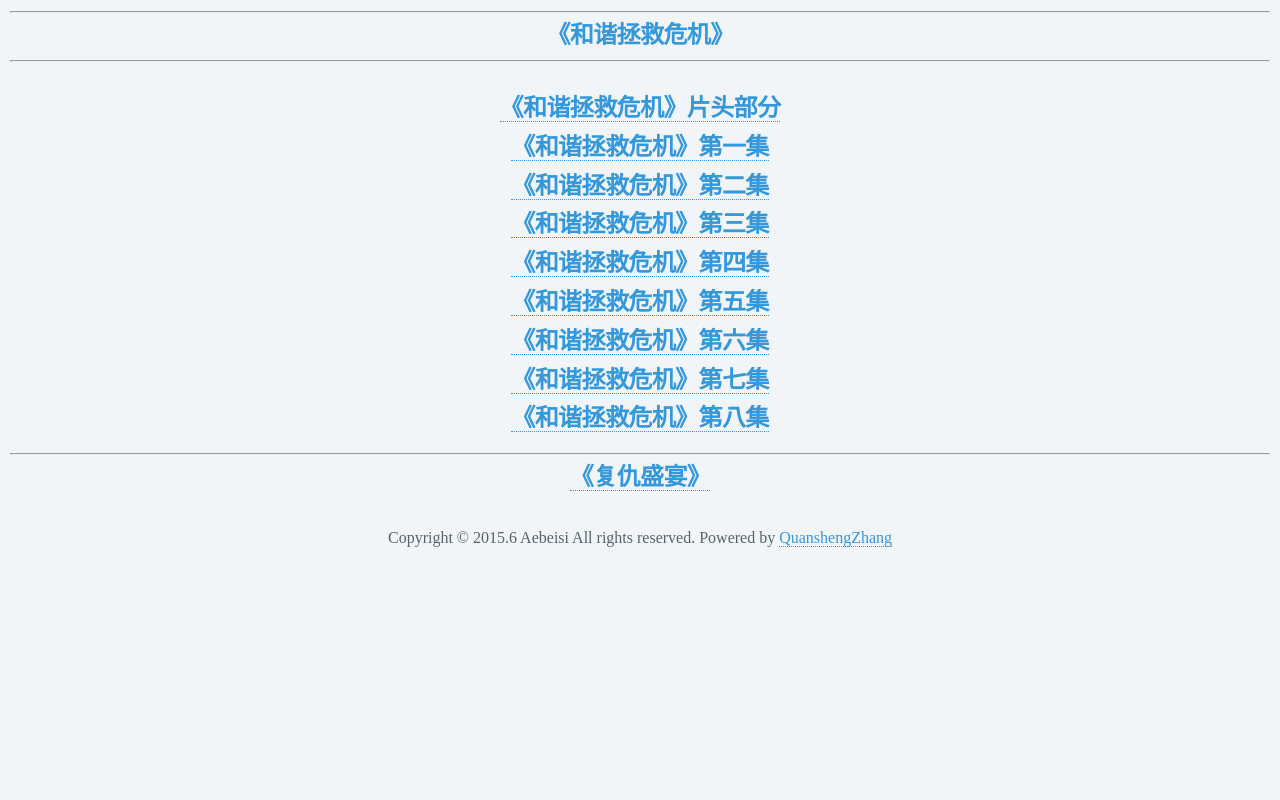
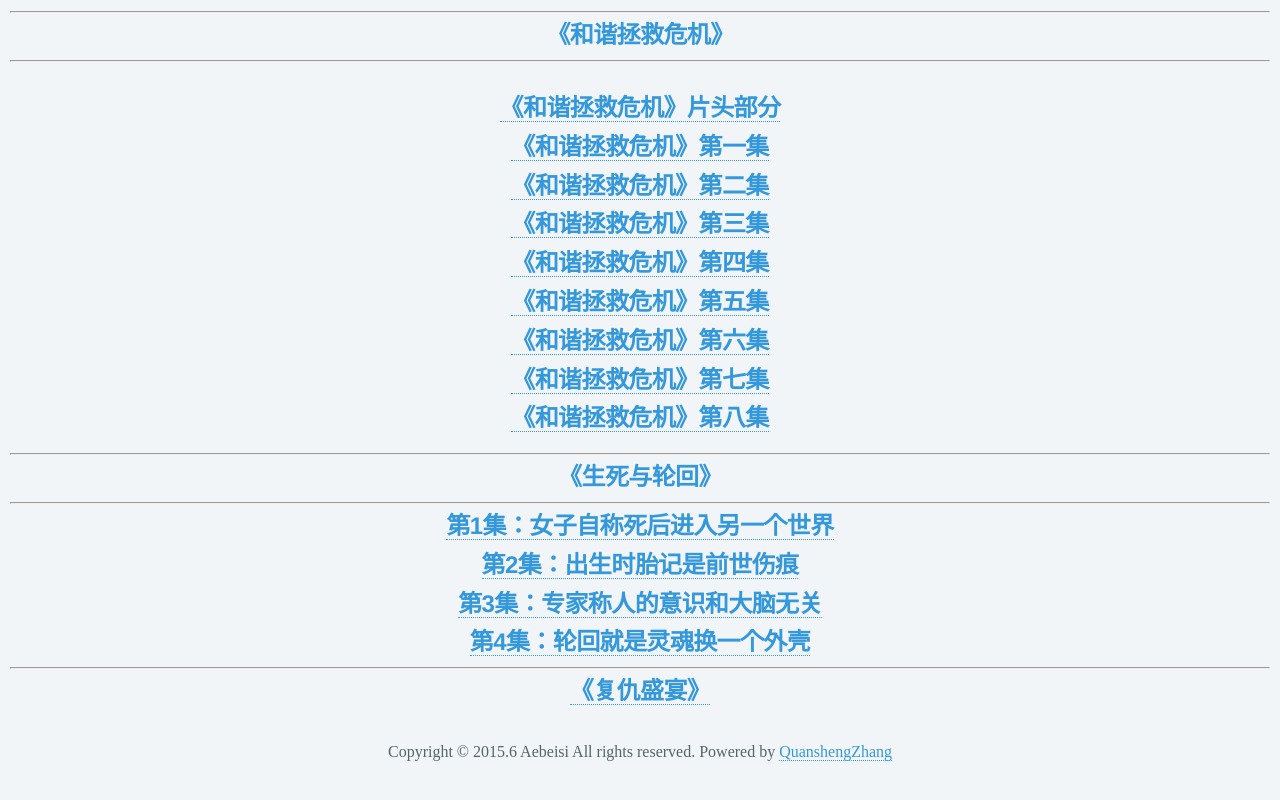
Before and after one commit to zqs198644/aebeisi, a plain HTML site: page videolist.html in a window 1280 px wide. Shown: the part 386-1186 px from the top of the page. Before the commit the page ends 1010 px from the top, so only its background shows below. Drawn offline with Linux system fonts and the light colour scheme; a web font is replaced by a local one.

Commit message:
add 2.txt

```diff
--- a/videolist.html
+++ b/videolist.html
@@ -40,6 +40,14 @@
 		</ul>
         <p>
 <hr>
+		  <h2>《生死与轮回》</h2>
+<hr>
+
+		   <li><a href="video.php?p=video/lunhui&f=lunhui-1&t=第1集：女子自称死后进入另一个世界 "><h2>第1集：女子自称死后进入另一个世界 </a></h2></li>
+		   <li><a href="video.php?p=video/lunhui&f=lunhui-2&t=第2集：出生时胎记是前世伤痕 "><h2>第2集：出生时胎记是前世伤痕 </a></h2></li>
+		   <li><a href="video.php?p=video/lunhui&f=lunhui-3&t=第3集：专家称人的意识和大脑无关 "><h2>第3集：专家称人的意识和大脑无关 </a></h2></li>
+		   <li><a href="video.php?p=video/lunhui&f=lunhui-4&t=第4集：轮回就是灵魂换一个外壳  "><h2>第4集：轮回就是灵魂换一个外壳  </a></h2></li>
+<hr>
 		   <li><a href="video.php?p=video&f=1&t=《复仇盛宴》"><h2>《复仇盛宴》</a></h2></li>
 
 
```
